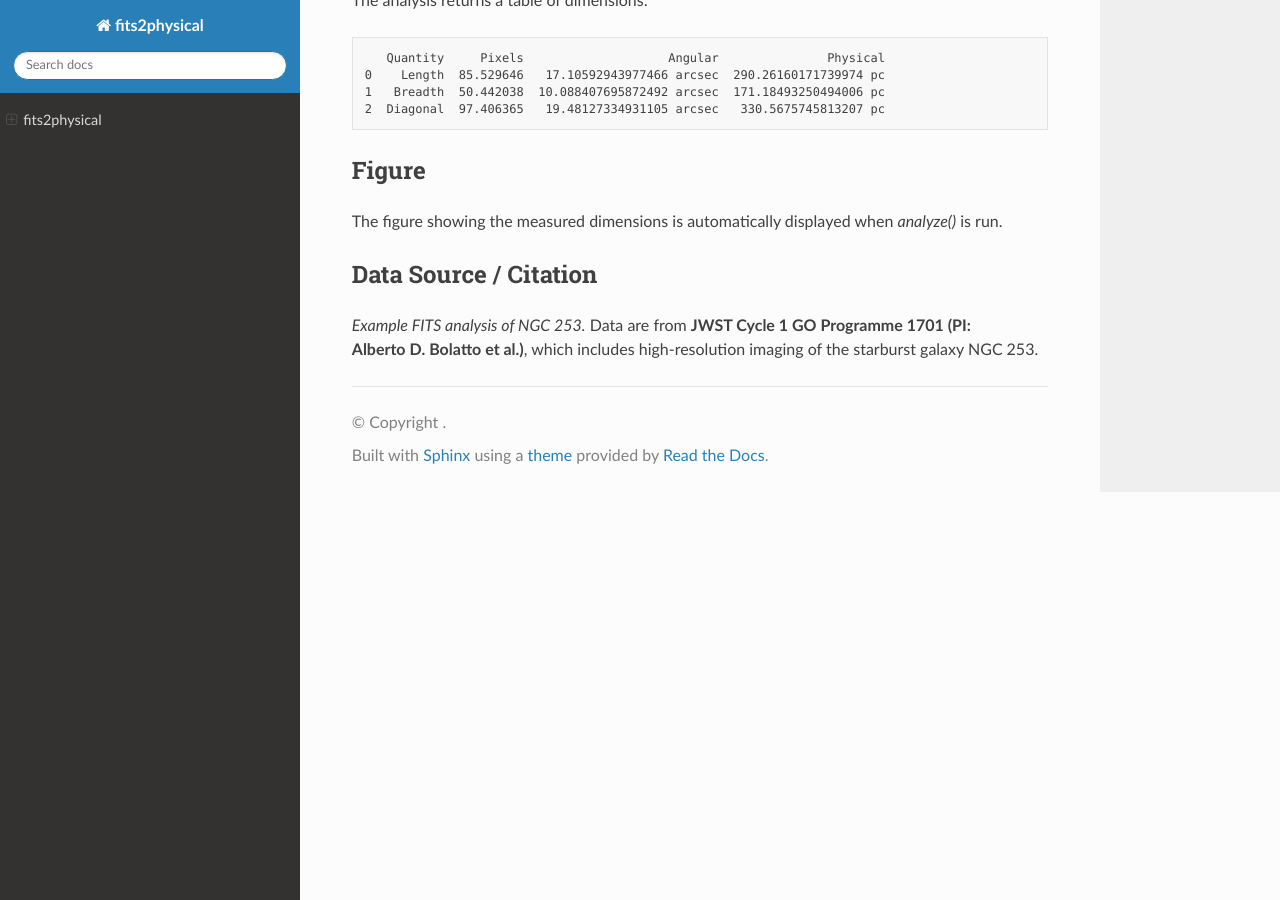
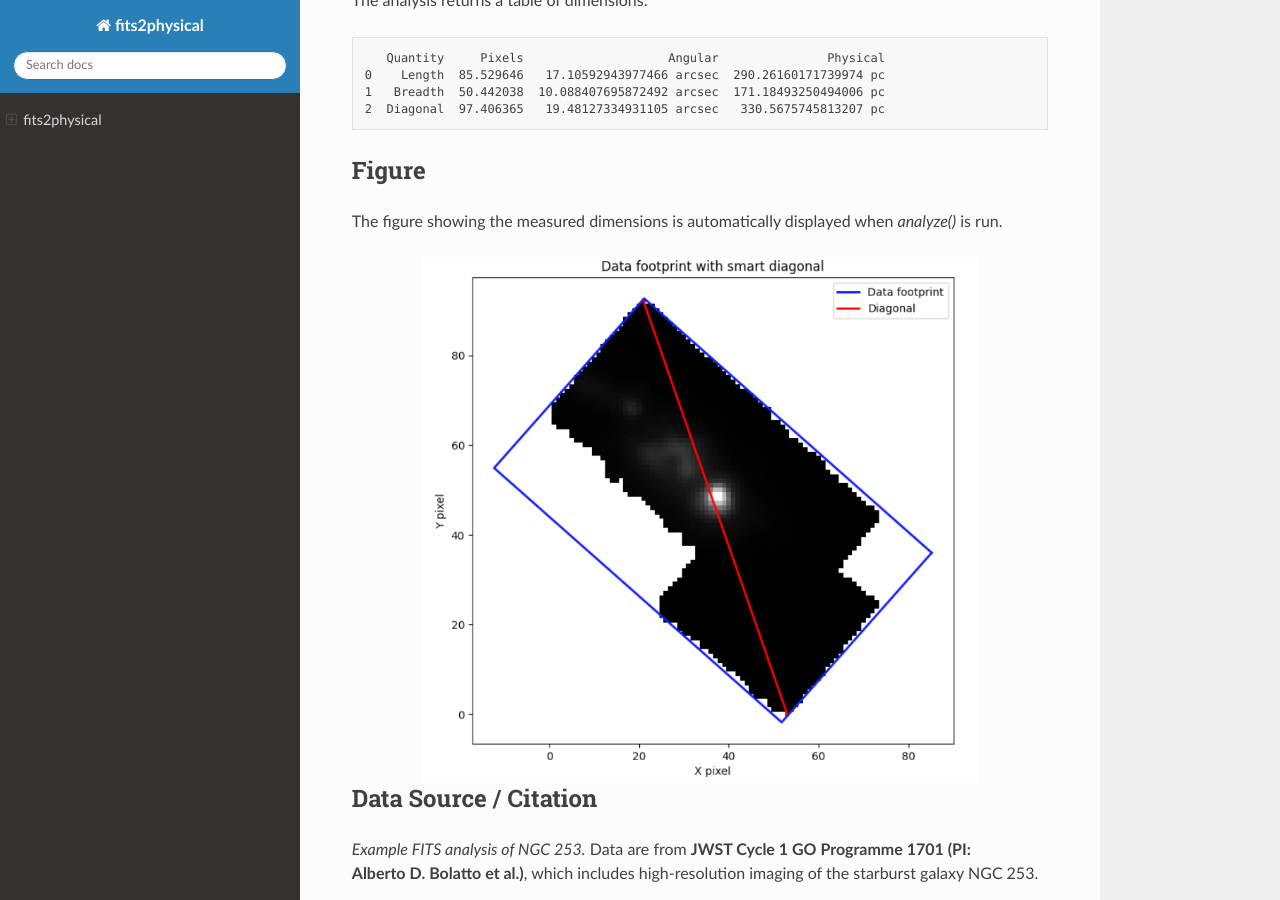
Before and after one commit to siwakotiutsav/fits2physical, a Sphinx documentation site: the page built from docs/index.rst, in a window 1280 px wide and 900 px high, scrolled down 1057 px. Built offline with Sphinx 7.4.7 and the Read the Docs theme 3.1.0, drawn with Linux system fonts in a browser that asks for light colours.

Commit message:
Add image to FITS analysis documentation
Added an image to the documentation for the FITS analysis figure.

```diff
--- a/docs/index.rst
+++ b/docs/index.rst
@@ -55,6 +55,12 @@ Figure
 ------
 The figure showing the measured dimensions is automatically displayed when `analyze()` is run.
 
+.. image:: _static/example_plot.png
+    :alt: FITS Analysis Figure
+    :align: center
+    :width: 80%
+
+
 Data Source / Citation
 ----------------------
 *Example FITS analysis of NGC 253.*
```
